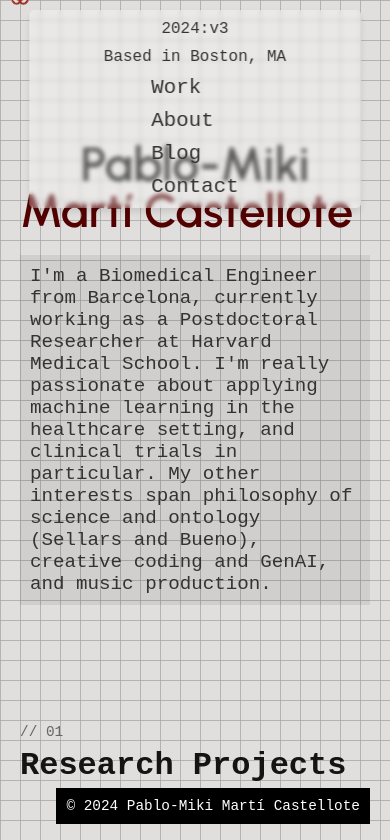
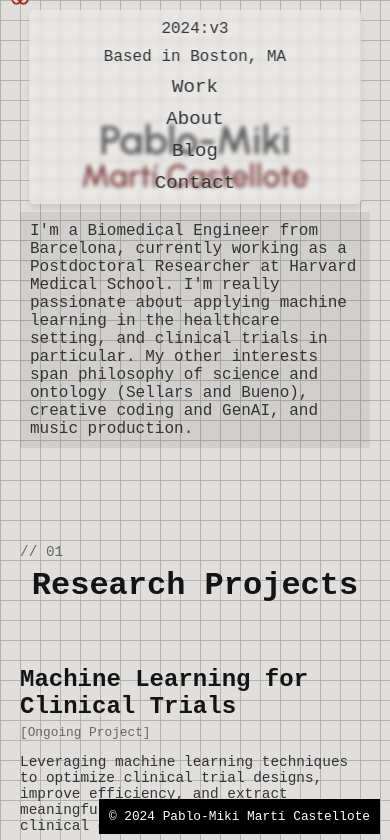
Before and after one commit to PabloMikiMarti/PabloMikiMarti.github.io, a plain HTML site: page index.html in a window 390 px wide. Shown: the top 840 px of the page. Drawn offline with Linux system fonts and the light colour scheme; a web font is replaced by a local one.

Commit message:
Improved responsiveness for mobile devices

```diff
--- a/css/style.css
+++ b/css/style.css
@@ -17,19 +17,19 @@
   --color-footer-bg: #000;
   --color-footer-text: #fff;
   --transition-duration: 0.3s;
-  --grid-color: rgba(169, 167, 165, 0.8); /* Adjust opacity as needed */
+  --grid-color: rgba(169, 167, 165, 0.8);
   --grid-size: 20px;
-  --header-height: 80px; /* Define header height */
-  --header-width: 85%; /* Define header width */
+  --header-height: 80px;
+  --header-width: 85%;
 
-  --header-bg-color: rgba(255, 255, 255, 0.3); /* Semi-transparent background */
-  --header-blur: 2px; /* Blur radius */
-  --header-border-radius: 5px; /* Optional: Rounded corners for glass effect */
+  --header-bg-color: rgba(255, 255, 255, 0.3);
+  --header-blur: 2px;
+  --header-border-radius: 5px;
 
   /* Flower Variables */
-  --flower-size: 20px; /* Adjust this value to change the flower size */
-  --flower-offset-x: 5px; /* Horizontal offset to position above and to the right */
-  --flower-offset-y: -7px; /* Vertical offset to position above and to the right */
+  --flower-size: 20px;
+  --flower-offset-x: 5px;
+  --flower-offset-y: -7px;
 }
 
 /* =========================================
@@ -44,19 +44,18 @@ body {
   min-height: 100vh;
   font-size: 16px;
   position: relative;
-  overflow-x: hidden; /* Prevent horizontal scroll due to fixed elements */
+  overflow-x: hidden;
 }
 
-/* Remove existing grid overlay to implement separate pseudo-elements */
 body::before,
 body::after {
   content: "";
   position: fixed;
   top: 0;
   left: 0;
-  z-index: 1; /* Ensure it's below main content */
-  pointer-events: none; /* Allow clicks through the grid */
-  background-color: transparent; /* Ensure no background color is applied */
+  z-index: 1;
+  pointer-events: none;
+  background-color: transparent;
 }
 
 /* =========================================
@@ -95,11 +94,11 @@ a {
   z-index: 2;
   max-width: 1200px;
   margin: 0 auto;
-  padding: 100px 40px 40px 40px; /* Added top padding to account for fixed header */
+  padding: 100px 40px 40px 40px;
   opacity: 0;
   transform: translateY(20px);
   animation: fadeInContent 1s forwards;
-  animation-delay: 2s; /* Start after grid animations */
+  animation-delay: 2s;
 }
 
 .footer {
@@ -110,7 +109,7 @@ a {
   color: var(--color-footer-text);
   padding: 10px;
   font-size: 0.9rem;
-  z-index: 3; /* Ensures footer is above other elements */
+  z-index: 3;
 }
 
 /* Header Styles */
@@ -119,16 +118,16 @@ header {
   top: 10px;
   left: 50%;
   transform: translateX(-50%);
-  width: var(--header-width); /* Use the --header-width variable */
+  width: var(--header-width);
   height: var(--header-height);
   background-color: var(--header-bg-color);
   backdrop-filter: blur(var(--header-blur));
-  -webkit-backdrop-filter: blur(var(--header-blur)); /* For Safari */
+  -webkit-backdrop-filter: blur(var(--header-blur));
   border-radius: var(--header-border-radius);
   display: flex;
   justify-content: space-between;
   align-items: center;
-  padding: 0 40px;
+  padding: 0 2%;
   box-sizing: border-box;
   z-index: 4;
   box-shadow: 0 4px 6px rgba(0, 0, 0, 0.1);
@@ -136,30 +135,28 @@ header {
     backdrop-filter var(--transition-duration);
 }
 
-/* Optional: Adjust header for smaller screens */
-@media (max-width: 768px) {
+/* Responsive Header */
+@media (max-width: 900px) {
   header {
     flex-direction: column;
-    height: auto; /* Allow height to adjust based on content */
-    padding: 10px 20px;
+    height: auto;
+    padding: 10px 5%;
+  }
+
+  .header-item {
+    margin-bottom: 10px;
+    text-align: center;
   }
 
   nav ul {
     flex-direction: column;
+    align-items: center;
     width: 100%;
   }
 
   nav li + li {
     margin-left: 0;
     margin-top: 10px;
-  }
-
-  .header-item {
-    margin-bottom: 10px;
-  }
-
-  .main-content {
-    padding: 140px 20px 20px 20px; /* Increased top padding for mobile */
   }
 }
 
@@ -173,7 +170,7 @@ nav a {
 }
 
 .header-element {
-  font-size: 1.3rem;
+  font-size: 1.2rem;
 }
 
 .header-item,
@@ -200,7 +197,6 @@ main {
   flex-direction: column;
   justify-content: center;
   align-items: flex-start;
-  /* height: calc(100vh - var(--header-height) - 40px); */ /* Removed fixed height */
 }
 
 .name-container {
@@ -210,7 +206,7 @@ main {
 }
 
 .description {
-  font-size: 1.2rem;
+  font-size: 1.1rem;
   font-weight: 400;
   max-width: 60%;
   margin-top: 20px;
@@ -223,7 +219,7 @@ main {
    Sections
 ========================================= */
 section {
-  margin: 100px 0;
+  margin: 80px 0;
   padding: 0;
   border-bottom: none;
 }
@@ -293,7 +289,7 @@ section h2 {
    Flower Animation
 ========================================= */
 .flower-container {
-  position: fixed; /* Changed from absolute to fixed */
+  position: fixed;
   width: var(--flower-size);
   height: var(--flower-size);
   pointer-events: none;
@@ -304,7 +300,7 @@ section h2 {
     rotate(45deg);
   opacity: 1;
   transition: opacity 7s ease, transform 0.2s ease;
-  z-index: 2; /* Ensures flower is above grid but below main content */
+  z-index: 2;
 }
 
 .flower {
@@ -316,9 +312,9 @@ section h2 {
 .flower .circle,
 .flower .center-circle {
   position: absolute;
-  width: calc(var(--flower-size) / 3.5); /* Adjusted relative to flower size */
+  width: calc(var(--flower-size) / 3.5);
   height: calc(var(--flower-size) / 3.5);
-  border: calc(var(--flower-size) / 8) solid var(--color-accent); /* Adjusted border thickness */
+  border: calc(var(--flower-size) / 8) solid var(--color-accent);
   border-radius: 50%;
   background: var(--color-background);
 }
@@ -352,6 +348,13 @@ section h2 {
   left: 50%;
   transform: translate(-50%, -50%);
   z-index: 2;
+}
+
+/* Hide flower on touch devices */
+@media (pointer: coarse) {
+  .flower-container {
+    display: none;
+  }
 }
 
 /* =========================================
@@ -392,7 +395,7 @@ section h2 {
   padding: 5px 0;
   position: absolute;
   z-index: 1;
-  bottom: 125%; /* Position above the button */
+  bottom: 125%;
   left: 50%;
   transform: translateX(-50%);
   opacity: 0;
@@ -402,7 +405,7 @@ section h2 {
 .copy-tooltip::after {
   content: "";
   position: absolute;
-  top: 100%; /* At the bottom of the tooltip */
+  top: 100%;
   left: 50%;
   transform: translateX(-50%);
   border-width: 5px;
@@ -419,16 +422,38 @@ section h2 {
    Responsive Styles
 ========================================= */
 @media (max-width: 950px) {
-  header {
-    flex-direction: column;
-    justify-content: center;
-    height: auto; /* Allow height to adjust based on content */
-    padding: 10px 20px;
+  .project {
+    width: 100%;
+  }
+
+  .description {
+    max-width: 100%;
+  }
+}
+
+@media (max-width: 600px) {
+  h1 {
+    text-align: center;
+    align-self: center;
+    font-size: 2.5rem;
+  }
+
+  h2 {
+    text-align: center;
+    font-size: 2rem;
+  }
+
+  .main-content {
+    padding: 120px 20px 20px 20px;
+  }
+
+  .description {
+    font-size: 1rem;
   }
 
   nav ul {
     flex-direction: column;
-    width: 100%;
+    align-items: center;
   }
 
   nav li + li {
@@ -436,25 +461,10 @@ section h2 {
     margin-top: 10px;
   }
 
-  .project {
-    width: 100%;
-  }
-
-  .description {
-    max-width: 100%;
-  }
-
-  h1 {
-    text-align: center;
-    align-self: center;
-  }
-
-  .main-content {
-    padding: 140px 20px 20px 20px; /* Increased top padding for mobile */
-  }
-
-  main {
-    padding-top: 0; /* Already accounted for in main-content */
+  .footer {
+    font-size: 0.8rem;
+    bottom: 10px;
+    right: 10px;
   }
 }
 
@@ -462,17 +472,13 @@ section h2 {
    Grid Overlay Animation
 ========================================= */
 
-/* =========================================
-   Vertical Grid Lines
-========================================= */
+/* Vertical Grid Lines */
 body::before {
-  /* Initial State */
   width: 100%;
-  height: 0; /* Start with height 0 */
+  height: 0;
   top: 0;
   left: 0;
 
-  /* Grid Lines Only */
   background-image: repeating-linear-gradient(
     to bottom,
     var(--grid-color),
@@ -481,29 +487,22 @@ body::before {
     transparent var(--grid-size)
   );
 
-  /* Background Settings */
   background-size: var(--grid-size) 100%;
   background-repeat: repeat;
   background-position: left top;
 
-  /* Ensure the grid lines are above the background but below the content */
   z-index: 1;
 
-  /* Animation */
   animation: drawVertical 2s forwards;
 }
 
-/* =========================================
-   Horizontal Grid Lines
-========================================= */
+/* Horizontal Grid Lines */
 body::after {
-  /* Initial State */
-  width: 0; /* Start with width 0 */
+  width: 0;
   height: 100%;
   top: 0;
   left: 0;
 
-  /* Grid Lines Only */
   background-image: repeating-linear-gradient(
     to right,
     var(--grid-color),
@@ -512,20 +511,17 @@ body::after {
     transparent var(--grid-size)
   );
 
-  /* Background Settings */
   background-size: var(--grid-size) 100%;
   background-repeat: repeat;
   background-position: left top;
 
-  /* Ensure the grid lines are above the background but below the content */
   z-index: 1;
 
-  /* Animation */
   animation: drawHorizontal 2s forwards;
-  animation-delay: 2s; /* Start after vertical lines are drawn */
+  animation-delay: 2s;
 }
 
-/* Keyframes to animate vertical lines from top to bottom */
+/* Keyframes */
 @keyframes drawVertical {
   from {
     height: 0;
@@ -535,7 +531,6 @@ body::after {
   }
 }
 
-/* Keyframes to animate horizontal lines from left to right */
 @keyframes drawHorizontal {
   from {
     width: 0;
@@ -548,7 +543,6 @@ body::after {
 /* =========================================
      Main Content Animation
 ========================================= */
-/* Keyframes for fading in the main content */
 @keyframes fadeInContent {
   to {
     opacity: 1;
@@ -556,7 +550,6 @@ body::after {
   }
 }
 
-/* Optional: Animate individual elements within main-content for a staggered effect */
 .main-content .header-element,
 .main-content h1,
 .main-content h2,
@@ -574,9 +567,9 @@ body::after {
   }
 }
 
-/* Assign animation delays to individual elements for staggered entrance */
+/* Animation Delays */
 .main-content .header-element {
-  animation-delay: 2s; /* After grid animations (2s vertical + 2s horizontal) */
+  animation-delay: 2s;
 }
 
 .main-content h1 {
--- a/js/script.js
+++ b/js/script.js
@@ -4,11 +4,16 @@ const nameContainer = document.querySelector(".name-container");
 
 // Variables for mouse tracking
 let mouseX = 0,
-  mouseY = 0; // Cursor's actual position
+  mouseY = 0;
 let flowerX = 0,
-  flowerY = 0; // Flower's position
-const delayFactor = 0.05; // Controls how slowly the flower moves (lower = more delay)
+  flowerY = 0;
+const delayFactor = 0.05;
 
+// Detect if the device is touch-enabled
+const isTouchDevice = "ontouchstart" in window || navigator.maxTouchPoints > 0;
+
+// Disable flower animation on touch devices
+if (!isTouchDevice) {
   // Function to get CSS variable values
   function getCSSVariable(variableName) {
     const rootStyles = getComputedStyle(document.documentElement);
@@ -39,19 +44,15 @@ function updateFlowerPosition() {
     const targetX = mouseX + offsetX;
     const targetY = mouseY + offsetY;
 
-  // Calculate the distance between the flower's current position and the target position
     const dx = targetX - flowerX;
     const dy = targetY - flowerY;
 
-  // Slowly move the flower towards the target position
     flowerX += dx * delayFactor;
     flowerY += dy * delayFactor;
 
-  // Update flower position
     flower.style.left = `${flowerX}px`;
     flower.style.top = `${flowerY}px`;
 
-  // Continue the animation loop
     requestAnimationFrame(updateFlowerPosition);
   }
 
@@ -66,6 +67,7 @@ document.addEventListener("mousemove", handleMouseMove);
 
   // Start the animation loop for flower movement
   requestAnimationFrame(updateFlowerPosition);
+}
 
 // Scroll-based animations and effects
 window.addEventListener("scroll", () => {
@@ -74,15 +76,15 @@ window.addEventListener("scroll", () => {
   // Update SVG filter displacement scale based on scroll
   const displacementMap = document.querySelector("#displacement");
   if (displacementMap) {
-    const maxScale = 12000; // Adjust for a more pronounced effect
+    const maxScale = 12000;
     const newScale = Math.min(scrollPosition / 0.7, maxScale);
     displacementMap.setAttribute("scale", newScale);
   }
 
   // Update name container opacity based on scroll
   if (nameContainer) {
-    const maxScroll = 1000; // Scroll amount to fully fade out the name container
-    const newOpacity = Math.max(1 - scrollPosition / maxScroll, 0); // Ensures opacity doesn't go below 0
+    const maxScroll = 1000;
+    const newOpacity = Math.max(1 - scrollPosition / maxScroll, 0);
     nameContainer.style.opacity = newOpacity;
   }
 });
```
Also changed, not shown: index.html (+2 -0 lines). Lines whose indentation alone changed are shown as unchanged.
